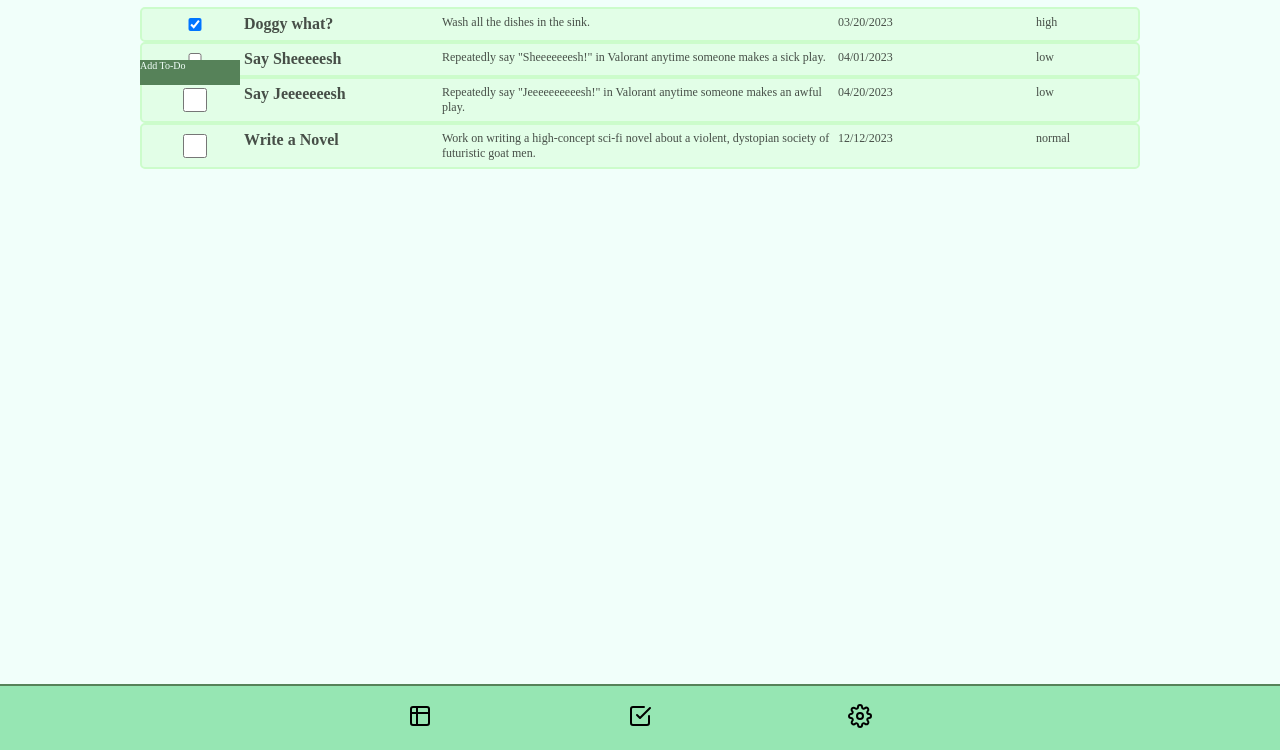
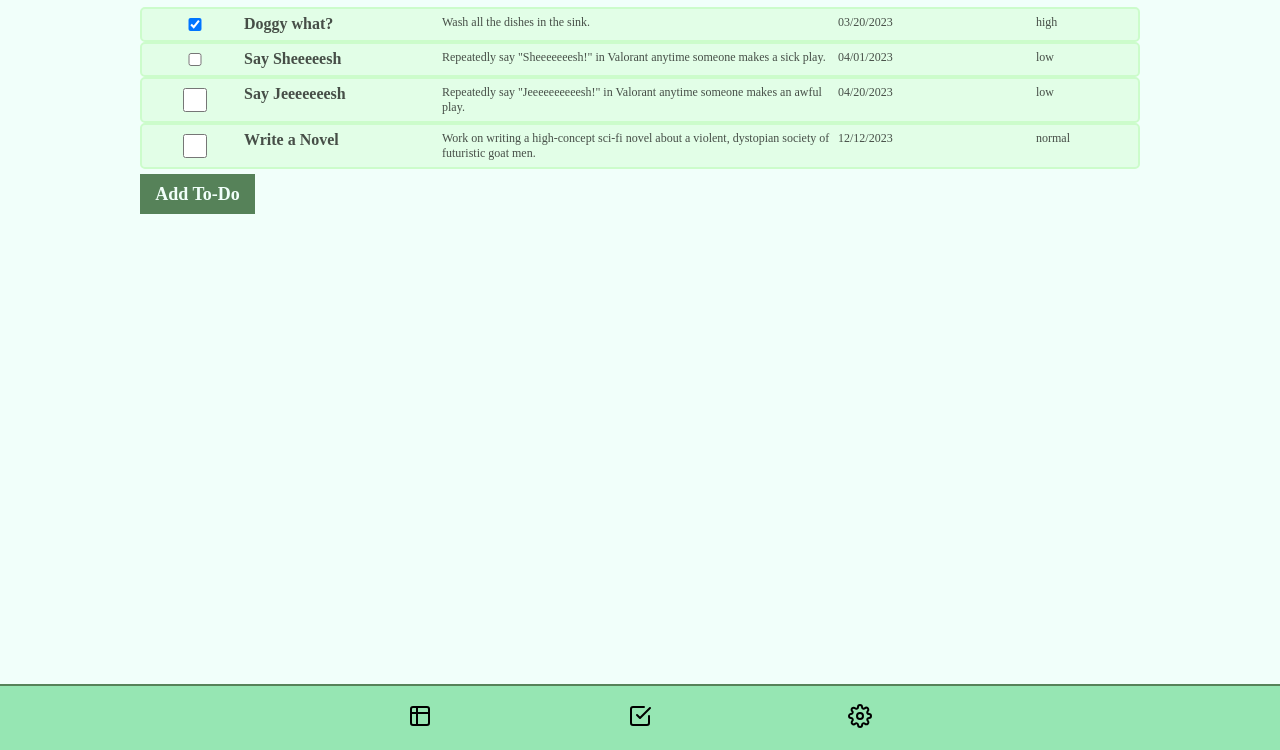
Before and after one commit to jake-abed/to-do-list, a website built with webpack: page dist/index.html in a window 1280 px wide. Shown: the part 50-800 px from the top of the page. Built offline with Linux system fonts and the light colour scheme.

Commit message:
Refine styling slightly for add-to-do modal

```diff
--- a/src/style/global.css
+++ b/src/style/global.css
@@ -59,8 +59,6 @@ h1 {
     display: grid;
     margin: 0 auto;
     width: min(1000px, 95dvw);
-    grid-template-rows: 6dvh;
-    grid-auto-rows: 6dvh;
     padding: 1em;
     gap: 0.5em;
 }
@@ -92,7 +90,18 @@ h1 {
     width: min(100px, 10dvw);
     height: min(25px, 8dvh);
     background-color: var(--fern-green);
-    color: var(--mint-cream)
+    color: var(--mint-cream);
+    text-align: center;
+    display: flex;
+    justify-content: center;
+    align-items: center;
+}
+
+.create-to-do {
+    font-weight: 600;
+    font-size: large;
+    padding: 0.75rem;
+    cursor: pointer;
 }
 
 .form-background {
@@ -109,6 +118,7 @@ h1 {
     position: relative;
     background-color: var(--celadon);
     margin: auto auto;
+    padding: 0.2rem 1rem;
     width: min(400px, 90%);
     height: min(600px, 90%);
     z-index: 2
```
Also changed, not shown: dist/main.js.
